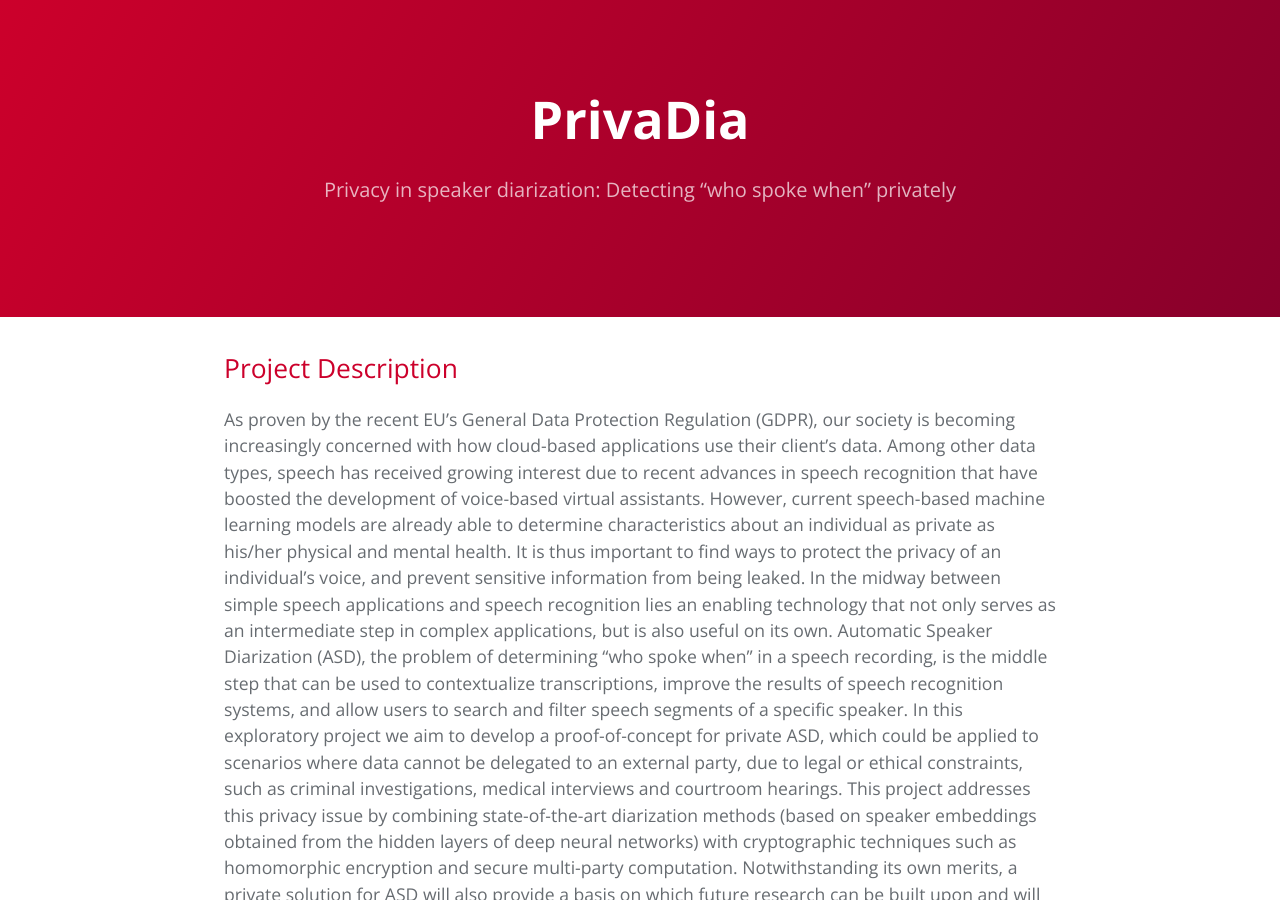
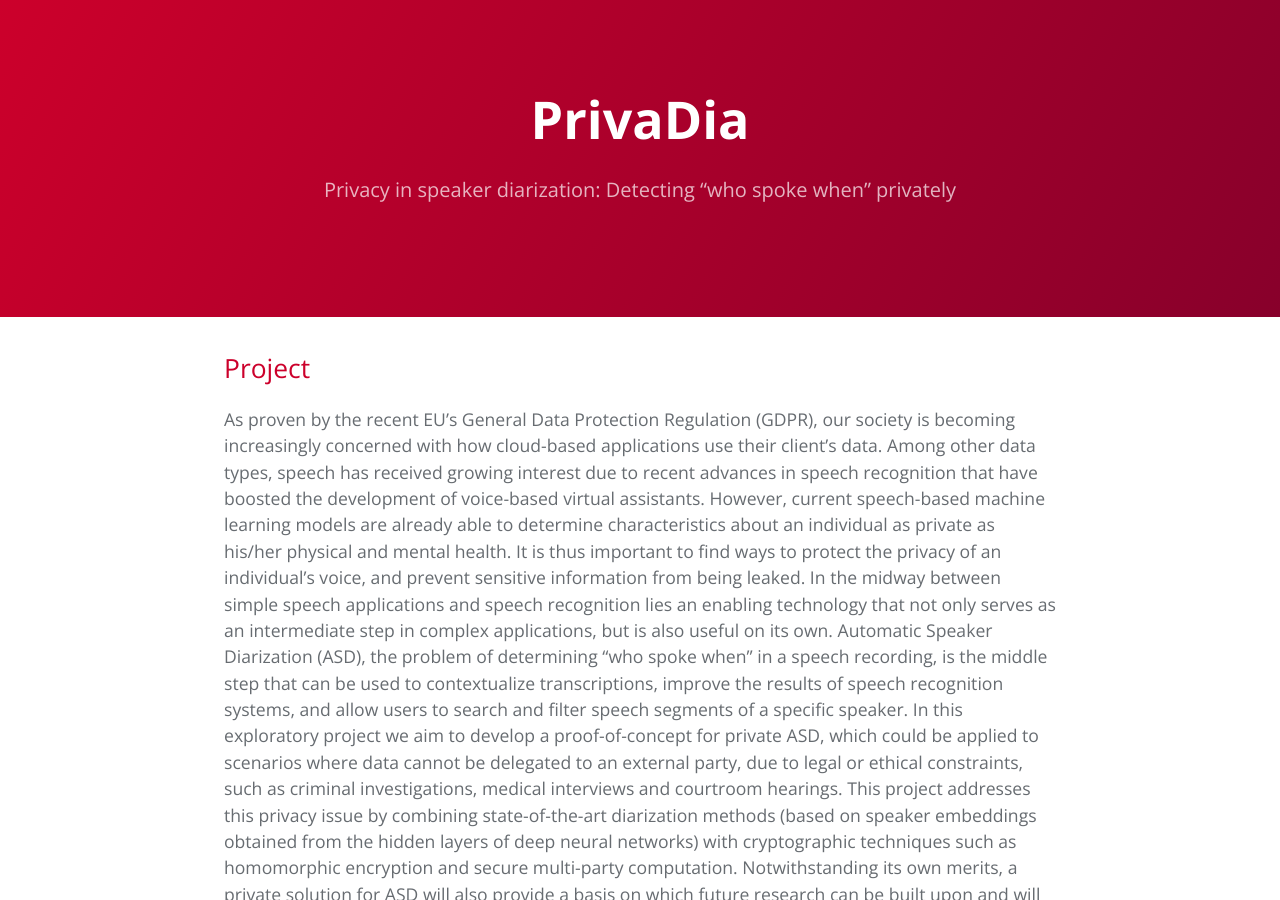
Before and after one commit to fsept11/PRIVADIA, a Jekyll site: the page built from index.md, in a window 1280 px wide and 900 px high. Built offline with Jekyll 4.4.1, drawn with Linux system fonts in a browser that asks for light colours; our own code applies the rules of GitHub Pages for plain Markdown files.

Commit message:
Update index.md

```diff
--- a/index.md
+++ b/index.md
@@ -1,5 +1,5 @@
 
-## Project Description
+## Project
 
 As proven by the recent EU’s General Data Protection Regulation (GDPR), our society is becoming increasingly concerned with how cloud-based applications use their client’s data. Among other data types, speech has received growing interest due to recent advances in speech recognition that have boosted the development of voice-based virtual assistants. However, current speech-based machine learning models are already able to determine characteristics about an individual as private as his/her physical and mental health. It is thus important to find ways to protect the privacy of an individual’s voice, and prevent sensitive information from being leaked. In the midway between simple speech applications and speech recognition lies an enabling technology that not only serves as an intermediate step in complex applications, but is also useful on its own. Automatic Speaker Diarization (ASD), the problem of determining “who spoke when” in a speech recording, is the middle step that can be used to contextualize transcriptions, improve the results of speech recognition systems, and allow users to search and filter speech segments of a specific speaker.
 In this exploratory project we aim to develop a proof-of-concept for private ASD, which could be applied to scenarios where data cannot be delegated to an external party, due to legal or ethical constraints, such as criminal investigations, medical interviews and courtroom hearings. This project addresses this privacy issue by combining state-of-the-art diarization methods (based on speaker embeddings obtained from the hidden layers of deep neural networks) with cryptographic techniques such as homomorphic encryption and secure multi-party computation. Notwithstanding its own merits, a private solution for ASD will also provide a basis on which future research can be built upon and will push the current state-of-the-art forward in the direction of fully private end-to-end speech processing applications.
@@ -18,9 +18,9 @@ In this exploratory project we aim to develop a proof-of-concept for private ASD
 
 <img id="Project Timeline" src="https://fsept11.github.io/PrivaDia/assets/privadia_timeline.png" width="75%" height="75%"/>
 
-### Participating and Funding Institutions
+## Participating and Funding Institutions
 <div>
 <img id="INESC-ID" src="https://fsept11.github.io/PrivaDia/assets/logos/inesc-id_logo.png" height="125px"/>
 <img id="CMU" src="https://fsept11.github.io/PrivaDia/assets/logos/cmu_logo.png" height="125px"/>
-  <img id="CMU Portugal" src="https://fsept11.github.io/PrivaDia/assets/logos/cmu_portugal_logo.png" height="125px"/>
+<img id="CMU Portugal" src="https://fsept11.github.io/PrivaDia/assets/logos/cmu_portugal_logo.png" height="125px"/>
 </div>
```
